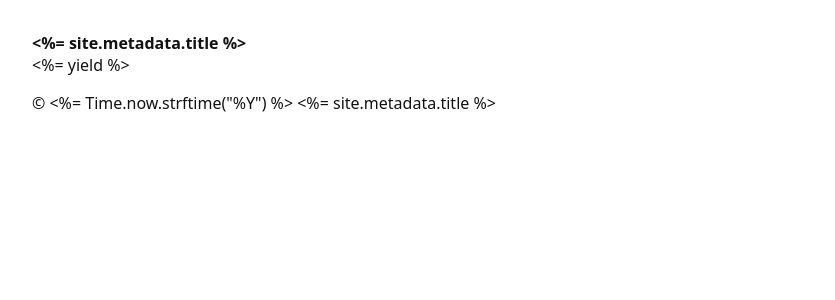
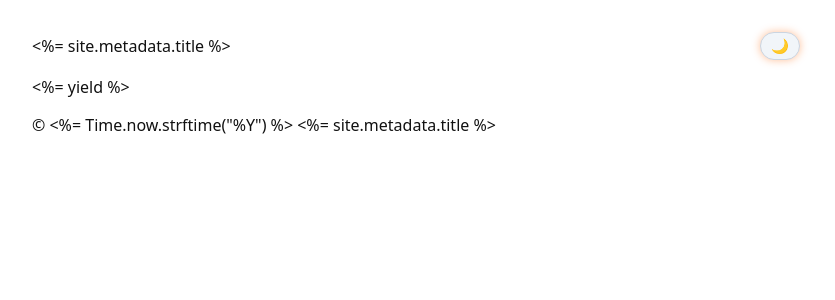
Before and after one commit to galtzo-floss/galtzo.com, a Jekyll site: the page built from src/index.html, in a window 1280 px wide. Shown: the top 300 px of the page, without its empty margins (224-1059 px from the left). Built offline with Jekyll 4.4.1, drawn with Linux system fonts in a browser that asks for light colours.

Commit message:
✨ Dark Mode

```diff
--- a/src/_layouts/default.html
+++ b/src/_layouts/default.html
@@ -4,12 +4,27 @@
 <head>
   <meta charset="utf-8">
   <meta name="viewport" content="width=device-width,initial-scale=1">
+  <meta name="color-scheme" content="light dark">
   <title><%= (page.respond_to?(:data) && page.data["title"]) || site.metadata.title %></title>
+  <!-- Initialize theme before CSS to reduce flash -->
+  <script>
+    (function() {
+      try {
+        var stored = localStorage.getItem('theme');
+        if (stored === 'light' || stored === 'dark') {
+          document.documentElement.setAttribute('data-theme', stored);
+        } else {
+          document.documentElement.removeAttribute('data-theme');
+        }
+      } catch (e) { /* ignore */ }
+    })();
+  </script>
   <link rel="stylesheet" href="/assets/styles.css">
 </head>
 <body class="<%= page.data['body_class'] || '' %>">
   <header>
     <nav><a href="/"><%= site.metadata.title %></a></nav>
+    <button id="theme-toggle" class="theme-toggle" type="button" aria-label="Toggle theme" title="Toggle theme">🌙</button>
   </header>
 
   <main>
@@ -19,5 +34,75 @@
   <footer>
     <p>&copy; <%= Time.now.strftime("%Y") %> <%= site.metadata.title %></p>
   </footer>
+
+  <script>
+    (function() {
+      var btn = document.getElementById('theme-toggle');
+      if (!btn) return;
+
+      function systemPrefersDark() {
+        return window.matchMedia && window.matchMedia('(prefers-color-scheme: dark)').matches;
+      }
+
+      function getOverride() {
+        try { return localStorage.getItem('theme'); } catch(e) { return null; }
+      }
+
+      function setOverride(val) {
+        try {
+          if (val === 'light' || val === 'dark') {
+            localStorage.setItem('theme', val);
+            document.documentElement.setAttribute('data-theme', val);
+          } else {
+            localStorage.removeItem('theme');
+            document.documentElement.removeAttribute('data-theme');
+          }
+        } catch(e) { /* ignore */ }
+        updateButton();
+      }
+
+      function effectiveTheme() {
+        var override = getOverride();
+        if (override === 'light' || override === 'dark') return override;
+        return systemPrefersDark() ? 'dark' : 'light';
+      }
+
+      function updateButton() {
+        var eff = effectiveTheme();
+        if (eff === 'dark') {
+          btn.textContent = '☀️';
+          btn.setAttribute('aria-label', 'Switch to light theme');
+          btn.setAttribute('title', 'Switch to light theme (Shift-click for System)');
+        } else {
+          btn.textContent = '🌙';
+          btn.setAttribute('aria-label', 'Switch to dark theme');
+          btn.setAttribute('title', 'Switch to dark theme (Shift-click for System)');
+        }
+      }
+
+      btn.addEventListener('click', function(e) {
+        if (e && (e.shiftKey || e.ctrlKey || e.metaKey)) {
+          // Clear override, return to system default
+          try { localStorage.removeItem('theme'); } catch(_) {}
+          document.documentElement.removeAttribute('data-theme');
+          updateButton();
+          return;
+        }
+        var current = effectiveTheme();
+        var next = current === 'dark' ? 'light' : 'dark';
+        setOverride(next);
+      });
+
+      // Keep in sync if the OS theme changes and no override is set
+      if (window.matchMedia) {
+        var mq = window.matchMedia('(prefers-color-scheme: dark)');
+        mq.addEventListener && mq.addEventListener('change', function() {
+          if (!getOverride()) updateButton();
+        });
+      }
+
+      updateButton();
+    })();
+  </script>
 </body>
 </html>
--- a/src/assets/styles.css
+++ b/src/assets/styles.css
@@ -19,10 +19,74 @@
     --ribbon-width: 720px;      /* length of each ribbon */
     --ribbon-top: 12px;         /* distance from top edge for the first ribbon */
     --ribbon-right: -332px;     /* center horizontally ~40px inside along diagonal */
-    --ribbon-gap: 20px;         /* vertical gap between the two ribbons */
+    --ribbon-gap: 18px;         /* vertical gap between the two ribbons */
     /* Role-specific fine-tuning */
-    --role-gap-extra: 10px;     /* extra separation from the fork banner */
-    --role-right-adjust: 10px;   /* keep aligned horizontally with the fork banner */
+    --role-gap-extra: 9px;     /* extra separation from the fork banner */
+    --role-right-adjust: 9px;   /* keep aligned horizontally with the fork banner */
+
+    /* Theme surfaces (light default) */
+    --page-bg: #ffffff;
+    --card-bg: #ffffff;
+    --muted-bg: #f6f7f9;
+    --control-bg: #f1f5f9;
+    --control-hover-bg: #e2e8f0;
+    --control-border: #cbd5e1;
+    --control-text: #0f172a;
+}
+
+/* System default: dark mode variables */
+@media (prefers-color-scheme: dark) {
+  :root {
+    --text-color: #e5e7eb;
+    --border-color: #2a2f3a;
+    --background-light: #1f2730;
+    --orange: rgba(255, 180, 0, 0.35);
+    --orange-light: rgba(255, 180, 0, 0.25);
+    --orange-solid: #ffb400;
+
+    --page-bg: #0b0f14;
+    --card-bg: #111827;
+    --muted-bg: #111827;
+    --control-bg: #1f2937;
+    --control-hover-bg: #374151;
+    --control-border: #334155;
+    --control-text: #e5e7eb;
+  }
+}
+
+/* Forced overrides via attribute on <html> */
+:root[data-theme="light"] {
+  --text-color: #111;
+  --border-color: #eee;
+  --background-light: #eee;
+  --orange: rgba(255, 100, 0, 0.8);
+  --orange-light: rgba(255, 100, 0, 0.4);
+  --orange-solid: #ff6400;
+
+  --page-bg: #ffffff;
+  --card-bg: #ffffff;
+  --muted-bg: #f6f7f9;
+  --control-bg: #f1f5f9;
+  --control-hover-bg: #e2e8f0;
+  --control-border: #cbd5e1;
+  --control-text: #0f172a;
+}
+
+:root[data-theme="dark"] {
+  --text-color: #e5e7eb;
+  --border-color: #2a2f3a;
+  --background-light: #1f2730;
+  --orange: rgba(255, 180, 0, 0.35);
+  --orange-light: rgba(255, 180, 0, 0.25);
+  --orange-solid: #ffb400;
+
+  --page-bg: #0b0f14;
+  --card-bg: #111827;
+  --muted-bg: #111827;
+  --control-bg: #1f2937;
+  --control-hover-bg: #374151;
+  --control-border: #334155;
+  --control-text: #e5e7eb;
 }
 
 body {
@@ -31,11 +95,30 @@ body {
     margin: 2rem auto;
     padding: 0 1rem;
     color: var(--text-color);
+    background: var(--page-bg);
 }
 
-header nav a {
-    text-decoration: none;
-    font-weight: 600;
+header {
+    display: flex;
+    align-items: center;
+    justify-content: space-between;
+    margin-bottom: 1rem;
+}
+
+.theme-toggle {
+    appearance: none;
+    background: var(--control-bg);
+    color: var(--control-text);
+    border: 1px solid var(--control-border);
+    border-radius: 9999px;
+    padding: 0.375rem 0.625rem;
+    font-size: 0.9rem;
+    line-height: 1;
+    cursor: pointer;
+    box-shadow: 0 0 8px var(--orange-light);
+}
+.theme-toggle:hover {
+    background: var(--control-hover-bg);
 }
 
 h1 {
@@ -108,6 +191,7 @@ a {
     border-radius: 4px;
     position: relative;
     overflow: hidden;
+    background: var(--card-bg);
 
     .tag {
         display: inline-block;
```
